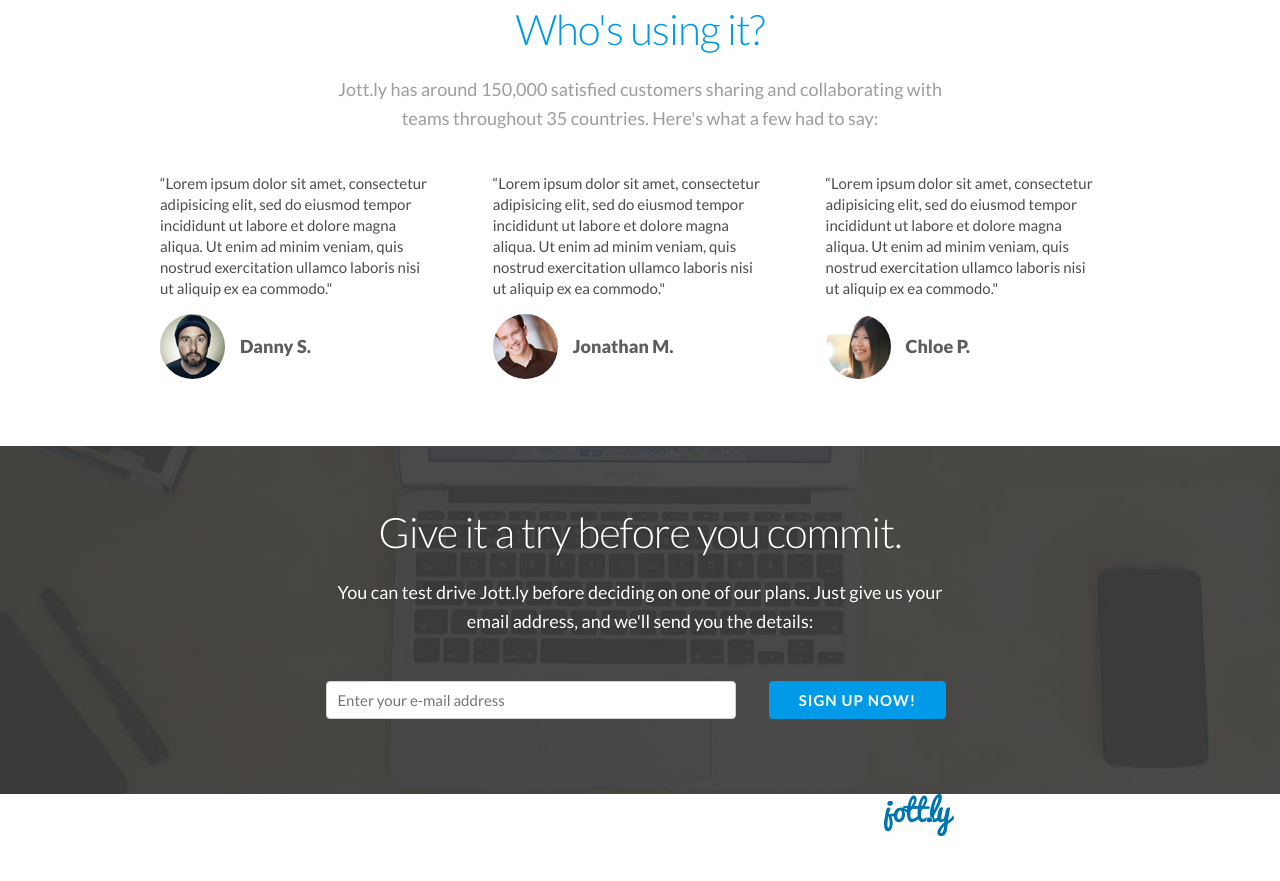
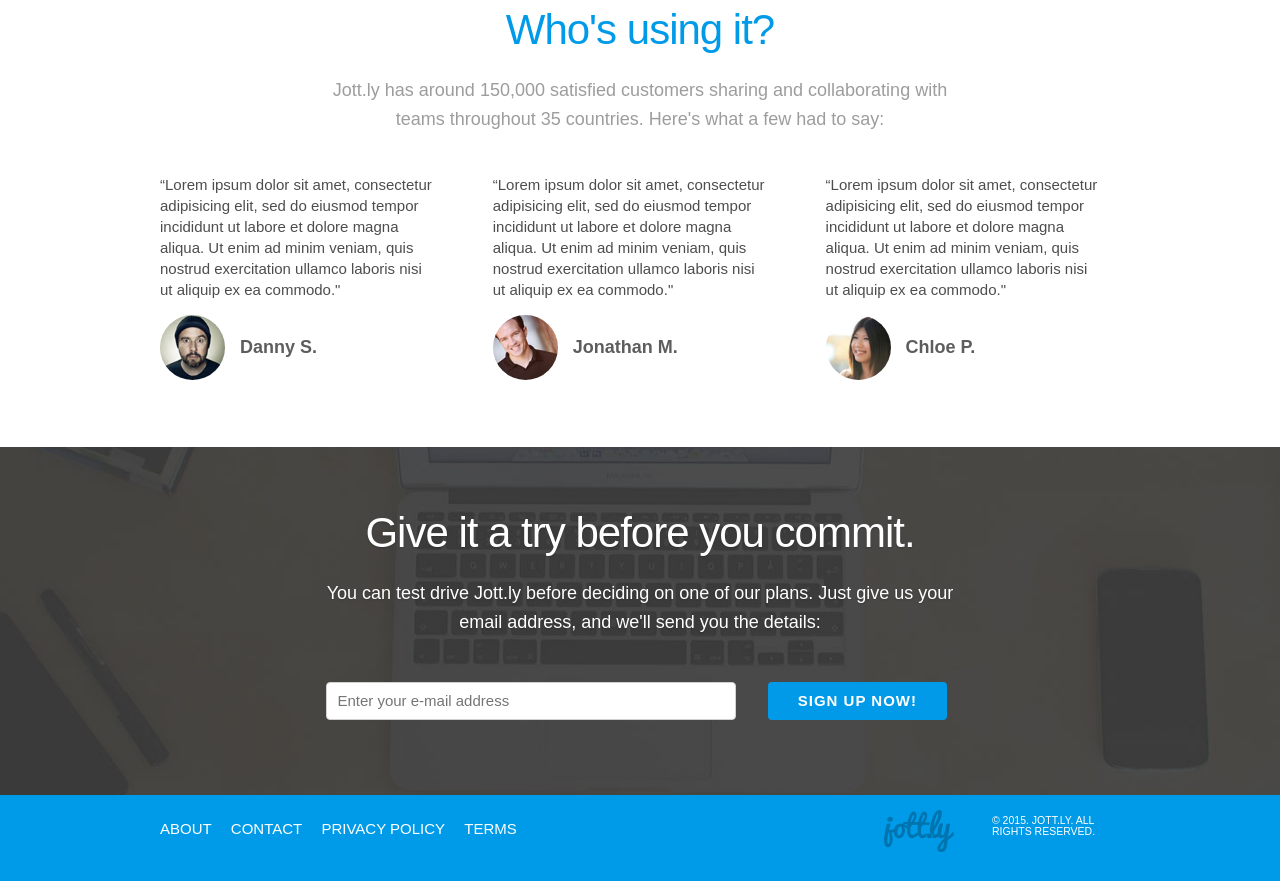
Before and after one commit to jeanlunde/jottly, a plain HTML site: page index.html in a window 1280 px wide. Shown: the part 2321-3202 px from the top of the page. Before the commit the page ends 3171 px from the top, so only its background shows below. Drawn offline with Linux system fonts and the light colour scheme.

Commit message:
Add files via upload
Commented out the "Lato" font line 123 skeleton.css

```diff
--- a/css/skeleton.css
+++ b/css/skeleton.css
@@ -124,7 +124,7 @@ body {
   font-size: 1.5em; /* currently ems cause chrome bug misinterpreting rems on body element */
   line-height: 1.6;
   font-weight: 400;
-  font-family: "Lato", "HelveticaNeue", "Helvetica Neue", Helvetica, Arial, sans-serif;
+/*  font-family: "Lato", "HelveticaNeue", "Helvetica Neue", Helvetica, Arial, sans-serif;*/
   color: #222; }
 
 header nav {
@@ -668,7 +668,7 @@ there.
   margin-top:3em;
  }
 
-css/skeleton.css
+/*css/skeleton.css*/
  /* Footer */
  footer {
   background:#009be8;
```
